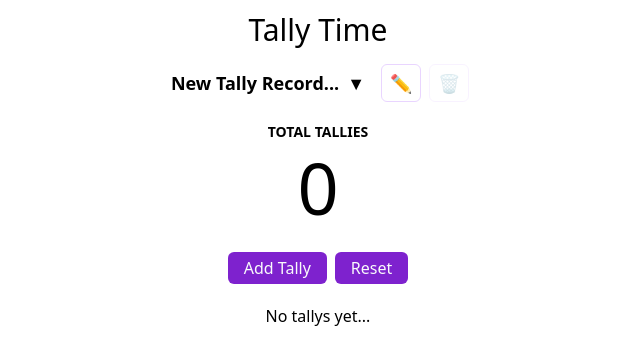
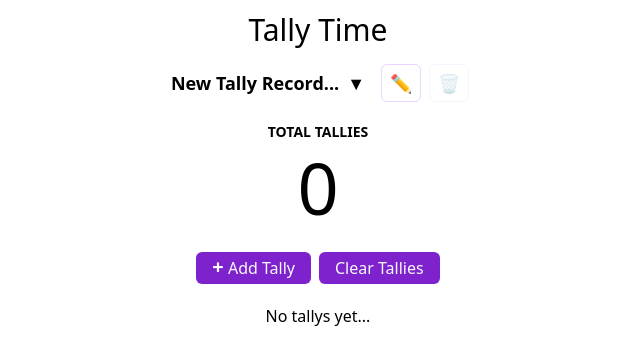
Before and after one commit to arcrad/tally_time, a React (Vite) app: page / in a window 1280 px wide. Shown: the top 364 px of the page, without its empty margins (322-962 px from the left). Built offline with nearby package versions, Linux system fonts and the light colour scheme.

Commit message:
implemented clear tallies functionality
tweaked button labels
added confirmation for deleting record

```diff
--- a/src/App.tsx
+++ b/src/App.tsx
@@ -16,7 +16,7 @@ function App() {
 		let tallyRecords:TallyRecords|null = localStorage.getItem("tallyRecords");
 		let parsedRecords = JSON.parse(tallyRecords);
 		if(!Array.isArray(parsedRecords) || !parsedRecords.length > 0) {
-			console.warn('loading default starting tallyrecords');
+			//console.warn('loading default starting tallyrecords');
 			return ([{
 				title: 'New Tally Record...',
 				color: '#ff0000',
@@ -34,13 +34,13 @@ function App() {
 			console.dir(fixedRecords);
 			return fixedRecords;
 		}
-		console.warn('got to loading empty tallyrecords');
+		//console.warn('got to loading empty tallyrecords');
 		return [];
 	});
 	const [editRecordNameModeActive, setEditRecordNameModeActive] = useState(false);
 
 	useEffect( () => {
-			console.warn('updating tallyRecords local storage');
+			//console.warn('updating tallyRecords local storage');
 			localStorage.setItem("tallyRecords", JSON.stringify(tallyRecords));
 	}, [tallyRecords]);
 
@@ -67,7 +67,12 @@ function App() {
 	}
 
 	function resetTallySet() {
-		if(window.confirm('Are you sure? This will delete all current tallies.')) {
+		if(window.confirm('Are you sure? This will clear all current tallies in this record.')) {
+			setTallyRecords( cs => {
+				let newTallyRecords = structuredClone(cs);
+				newTallyRecords[currentRecordIndex].tallySet = [];
+				return newTallyRecords;
+			});
 		}
 	}
 
@@ -91,12 +96,14 @@ function App() {
 			alert('Must have at least one tally record.');
 			return;
 		}
+		if(window.confirm('Are you sure? This will delete all current tallies in this record.')) {
 			setTallyRecords( cs => {
 				let newTallyRecords = structuredClone(cs);
 				newTallyRecords.splice(currentRecordIndex, 1);
 				return newTallyRecords;
 			});
 			setCurrentRecordIndex( cs => cs - 1 > 0 ? cs - 1 : 0 );
+		}
 	};
 
 	function updateRecordTitle(newTitle) {
@@ -165,13 +172,13 @@ function App() {
 						className="m-1 rounded-md bg-purple-700 hover:bg-purple-900 text-gray-50 px-4 py-1"
 						onClick={addTally}
 					>
-						Add Tally
+						<strong className="text-xl leading-none">+</strong> Add Tally
 					</button>
 					<button
 						className="m-1 rounded-md bg-purple-700 hover:bg-purple-900 text-gray-50 px-4 py-1"
 						onClick={resetTallySet}
 					>
-						Reset
+						Clear Tallies
 					</button>
 					</div>
 				</div>
```
Lines whose indentation alone changed are shown as unchanged.
